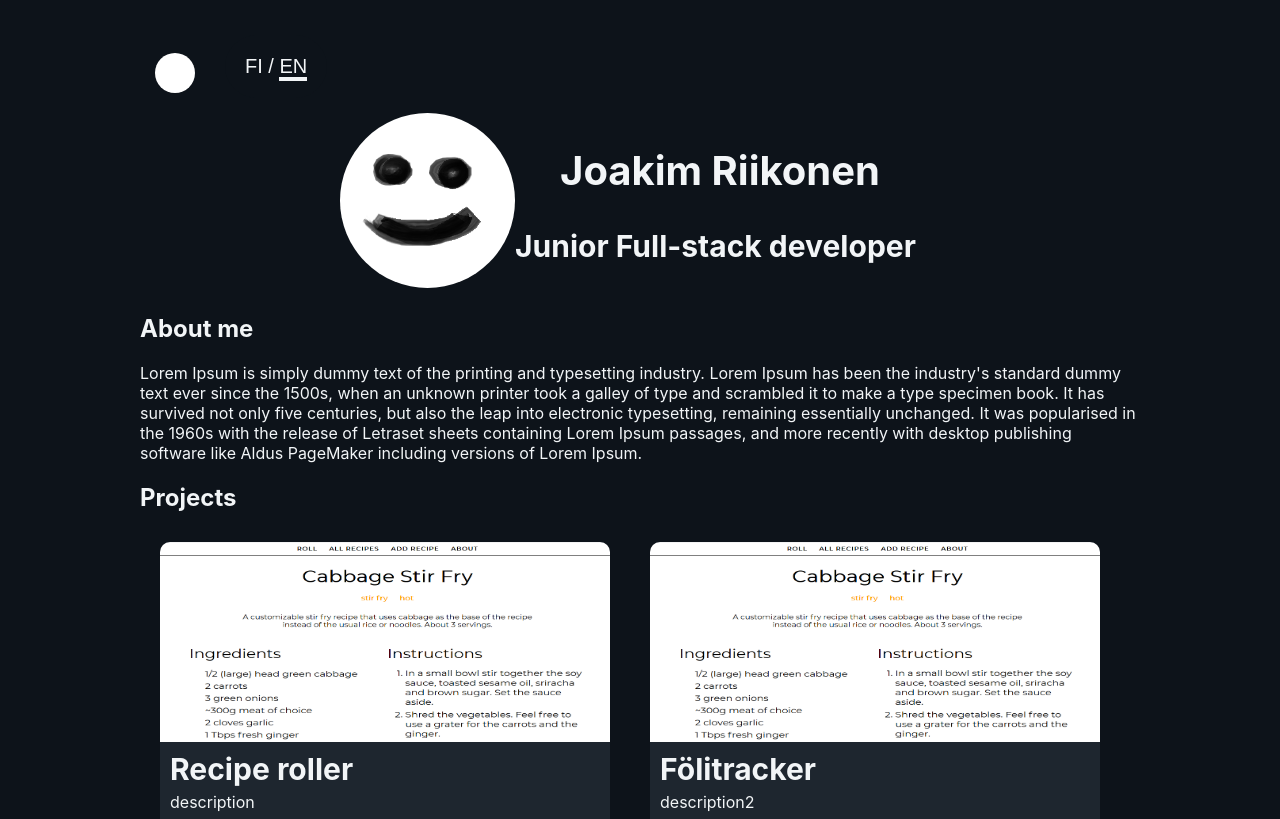
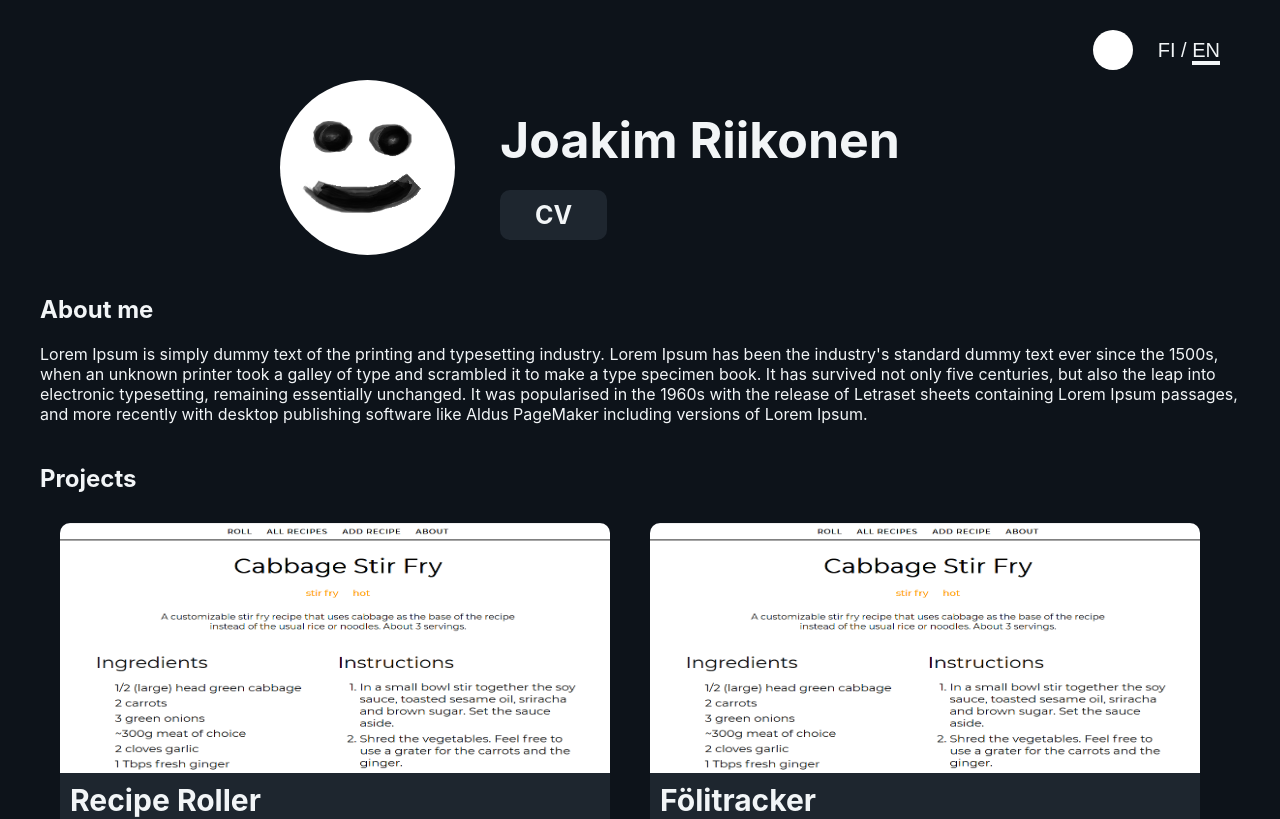
Before and after one commit to JoakimRiikonen/portfolio-site, a React (Create React App) app: page / in a window 1280 px wide. Shown: the top 819 px of the page. Built offline with nearby package versions, Linux system fonts and the light colour scheme.

Commit message:
adjusted button locations, created link for cv

```diff
--- a/src/components/LanguageButton.js
+++ b/src/components/LanguageButton.js
@@ -2,18 +2,16 @@ import React from 'react';
 import styled from 'styled-components';
 
 const Button = styled.button`
-  margin: 15px;
-  padding: 20px;
+  display: block;
+  margin: 0;
+  padding: 0 20px;
   background: ${props => props.theme.background};
   color: ${props => props.theme.textcolor};
   font-size: 20px;
-  border-radius: 40px;
   border: 0px solid white;
   transition: padding 0.2s, margin 0.2s, background ${props => props.theme.transitiontime};
 
   :hover {
-    padding: 25px;
-    margin: 10px;
     cursor: pointer;
   }
 `;
--- a/src/components/Page.js
+++ b/src/components/Page.js
@@ -21,9 +21,13 @@ const OuterContainer = styled.div`
 
 const Container = styled.div`
   padding: 20px 0;
-  width: 1000px;
+  width: 1200px;
   margin: 0 auto;
   text-align: left;
+`
+const Navbar = styled.div`
+  display: flex;
+  justify-content: right;
 `
 
 const ProjectContainer = styled.div`
@@ -31,6 +35,7 @@ const ProjectContainer = styled.div`
 `
 
 const Title = styled.h2`
+  padding-top: 20px;
 `
 
 const Paragraph = styled.p``
@@ -57,14 +62,14 @@ const Page = () => {
         altcolor: "rgb(30, 38, 47);",
         textcolor: "rgb(242, 245, 247)",
         iconfill: "white",
-        oppositecolor: "rgb(255,255,255)"
+        oppositecolor: "rgb(235, 237, 240)"
       }
       setCurrentTheme("dark");
     }
     else if (currentTheme === "dark"){
       theme = {
         ...theme,
-        background: "rgb(239, 241, 245)",
+        background: "rgb(235, 237, 240)",
         altcolor: "rgb(250, 250, 250)",
         textcolor: "rgb(33, 35, 44)",
         iconfill: "black",
@@ -87,8 +92,10 @@ const Page = () => {
     <ThemeProvider theme={theme}>
       <OuterContainer>
         <Container>
-          <ThemeButton onClick={swapTheme}/>
-          <LanguageButton onClick={swapLanguage} currentLanguage={activeText.language}/>
+          <Navbar>
+            <ThemeButton onClick={swapTheme}/>
+            <LanguageButton onClick={swapLanguage} currentLanguage={activeText.language}/>
+          </Navbar>
           <PersonCard/>
           <Title>{activeText.titles.aboutme}</Title>
           <Paragraph>{activeText.aboutme}</Paragraph>
@@ -111,7 +118,6 @@ const Page = () => {
           </ProjectContainer>
           <Title>{activeText.titles.skills}</Title>
           <SkillsList text={activeText.skills}/>
-          <Title>{activeText.titles.certificates}</Title>
         </Container>
       </OuterContainer>
     </ThemeProvider>
--- a/src/components/PersonCard.js
+++ b/src/components/PersonCard.js
@@ -18,13 +18,29 @@ const FaceImage = styled.img`
 `
 
 const Name = styled.h2`
-  font-size: 40px;
+  font-size: 50px;
   padding: 0px 45px;
+  margin: 30px 0;
 `
 
-const Role = styled.h3`
-  font-size: 30px;
+const Resume = styled.a`
+  background: ${props => props.theme.altcolor};
+  color: ${props => props.theme.textcolor};
+  margin: 45px;
+  padding: 10px 35px;
+  border-radius: 10px;
+  font-size: 25px;
+  font-weight: bold;
+  text-decoration: none;
+
+  transition: background 0.2s;
+
+  :hover {
+    background: orange;
+    cursor: pointer;
+  }
 `
+
 
 const PersonCard = () => {
   return (
@@ -32,7 +48,7 @@ const PersonCard = () => {
       <FaceImage src={tempface} alt="my face"/>
       <TextContainer>
         <Name>Joakim Riikonen</Name>
-        <Role>Junior Full-stack developer</Role>
+        <Resume href="#">CV</Resume>
       </TextContainer>
     </Container>
   );
--- a/src/components/ProjectCard.js
+++ b/src/components/ProjectCard.js
@@ -3,15 +3,15 @@ import styled from 'styled-components';
 
 const Container = styled.div`
   background-color: ${props => props.theme.altcolor};
-  width: 450px;
+  width: 550px;
   margin: 10px 20px;
   border-radius: 10px;
   transition: background-color ${props => props.theme.transitiontime}
 `
 
 const Image = styled.img`
-  width: 450px;
-  height: 200px;
+  width: 550px;
+  height: 250px;
   border-radius: 10px 10px 0 0;
 `
 const Title = styled.h3`
--- a/src/components/SkillsList.js
+++ b/src/components/SkillsList.js
@@ -2,6 +2,7 @@ import React from 'react';
 import styled from 'styled-components';
 
 const Container = styled.div`
+  padding-bottom: 70px;
 `
 
 const SubjectContainer = styled.div`
--- a/src/components/ThemeButton.js
+++ b/src/components/ThemeButton.js
@@ -2,16 +2,20 @@ import React from 'react';
 import styled from 'styled-components';
 
 const Button = styled.button`
-  margin: 15px;
+  display: block;
+
+  width: 1px;
+  height: 1px;
+  margin: 10px 5px;
   padding: 20px;
   background: ${props => props.theme.oppositecolor};
-  border-radius: 40px;
+  border-radius: 999px;
   border: 0px solid white;
   transition: padding 0.2s, margin 0.2s, background ${props => props.theme.transitiontime};
 
   :hover {
     padding: 25px;
-    margin: 10px;
+    margin: 5px 0px;
     cursor: pointer;
   }
 `;
--- a/src/text/text_en.json
+++ b/src/text/text_en.json
@@ -3,13 +3,12 @@
   "titles": {
     "aboutme": "About me",
     "projects": "Projects",
-    "skills": "Skills",
-    "certificates": "Certificates"
+    "skills": "Skills"
   },
   "aboutme": "Lorem Ipsum is simply dummy text of the printing and typesetting industry. Lorem Ipsum has been the industry's standard dummy text ever since the 1500s, when an unknown printer took a galley of type and scrambled it to make a type specimen book. It has survived not only five centuries, but also the leap into electronic typesetting, remaining essentially unchanged. It was popularised in the 1960s with the release of Letraset sheets containing Lorem Ipsum passages, and more recently with desktop publishing software like Aldus PageMaker including versions of Lorem Ipsum.",
   "projects": [
     {
-      "title": "Recipe roller",
+      "title": "Recipe Roller",
       "description": "description",
       "tags": ["tag1", "tag2"]
     },
```
